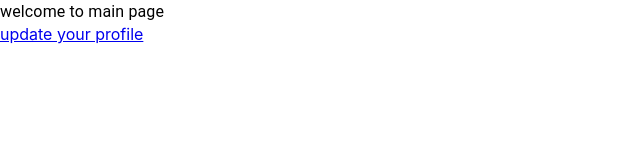
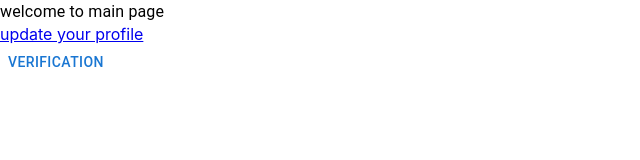
Before and after one commit to buradabhargavi/-BudgetBuddy-Expense-tracker-, a React (Create React App) app: page /Home in a window 1280 px wide. Shown: the top 160 px of the page, without its empty margins (0-640 px from the left). Built offline with nearby package versions, Linux system fonts and the light colour scheme; sample sign-in values are in the browser's storage.

Commit message:
verificationMail

```diff
--- a/src/Components/Home/Home.js
+++ b/src/Components/Home/Home.js
@@ -1,11 +1,17 @@
 import { Box, Typography } from "@mui/material";
 import { NavLink } from "react-router-dom";
+import VerifyEmail from "../LoginPages/VerifyEmail";
 function Home() {
   return (
-    <Box>
-      <Typography>welcome to main page</Typography>
-      <NavLink to={"/Profile"}>update your profile</NavLink>
-    </Box>
+    <>
+      <Box>
+        <Typography>welcome to main page</Typography>
+        <NavLink to={"/Profile"}>update your profile</NavLink>
+      </Box>
+      <Box>
+        <VerifyEmail />
+      </Box>
+    </>
   );
 }
 
--- /dev/null
+++ b/src/Components/LoginPages/VerifyEmail.js
@@ -0,0 +1,34 @@
+import React, { useState } from "react";
+import { Button } from "@mui/material";
+function VerifyEmail() {
+  const [userData, setUserData] = useState("");
+  const handleChange = (event) => {
+    setUserData(event.target.value);
+  };
+  const submitHandler = async (event) => {
+    event.preventDefault();
+    const verifyData = await fetch(
+      "https://identitytoolkit.googleapis.com/v1/accounts:sendOobCode?key=AIzaSyAq3UUsh6wr0Dnf9bCJBO7TfxPTIzPkPbY",
+      {
+        method: "POST",
+        body: JSON.stringify({
+          requestType: "VERIFY_EMAIL",
+          idToken: localStorage.getItem("Token"),
+        }),
+        headers: {
+          "Content-Type": "application/json",
+        },
+      }
+    );
+    alert("Verification email has been send to your Mail");
+    const verifyEmail = await verifyData.json();
+    setUserData(verifyEmail.email);
+  };
+  return (
+    <div>
+      <Button onClick={submitHandler}>Verification</Button>
+    </div>
+  );
+}
+
+export default VerifyEmail;
```
